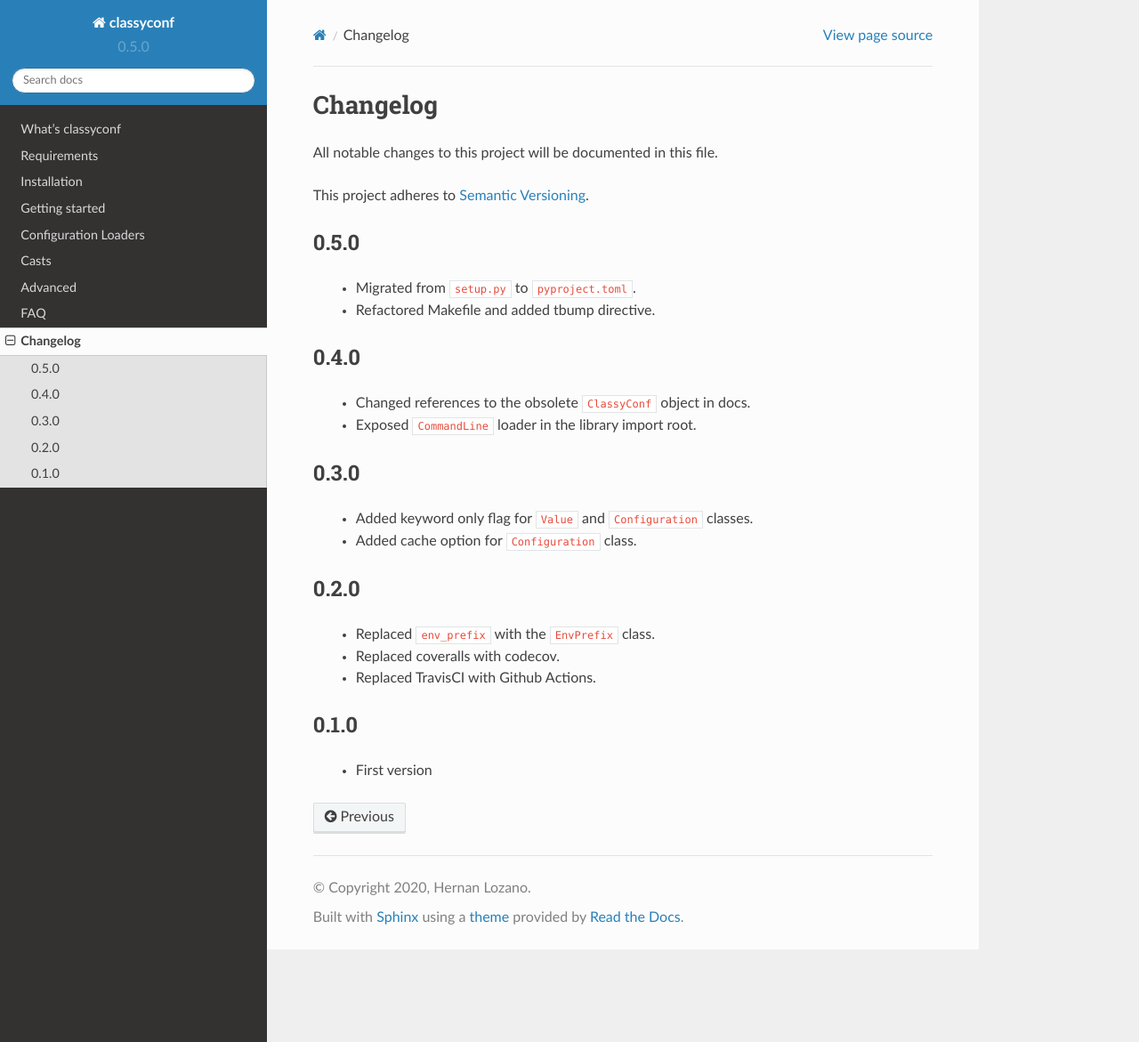
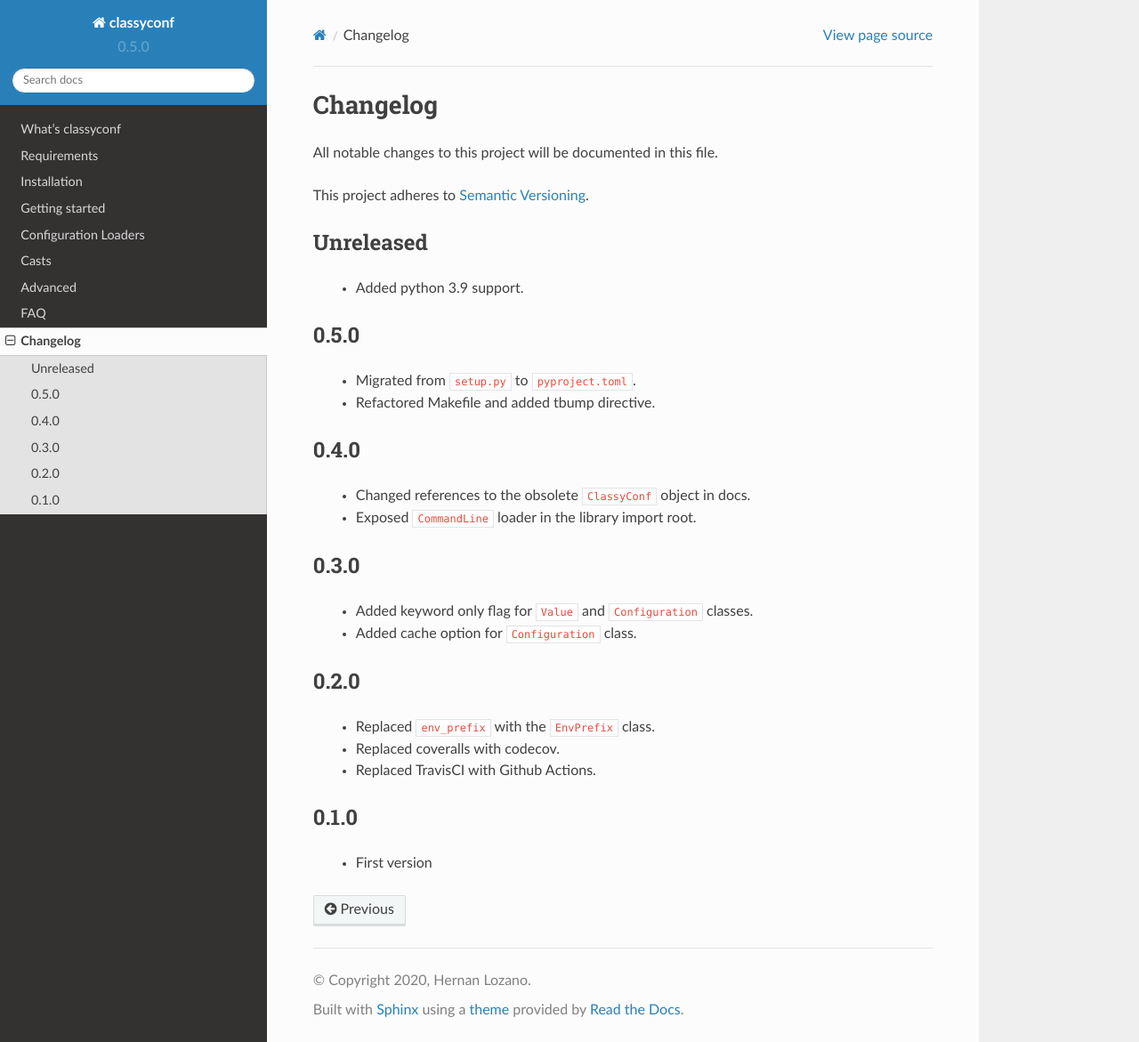
Before and after one commit to hernantz/classyconf, a Sphinx documentation site: the page built from docs/source/changelog.rst, in a window 1280 px wide and 1171 px high. Shown: the whole window at 89% size. Built offline with Sphinx 7.4.7 and the Read the Docs theme 2.0.0, drawn with Linux system fonts in a browser that asks for light colours.

Commit message:
Updated changelog

```diff
--- a/docs/source/changelog.rst
+++ b/docs/source/changelog.rst
@@ -6,6 +6,11 @@ All notable changes to this project will be documented in this file.
 This project adheres to `Semantic Versioning`_.
 
 .. _`Semantic Versioning`: https://semver.org/spec/v2.0.0.html
+
+Unreleased
+==========
+
+  - Added python 3.9 support.
 
 0.5.0
 =====
```
